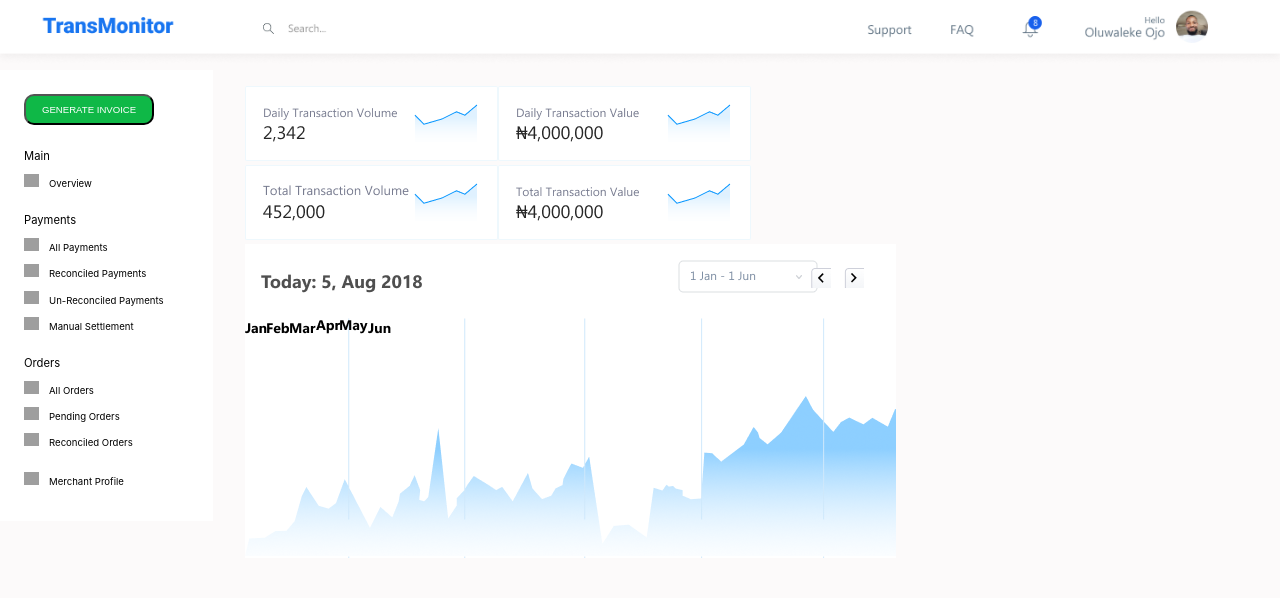
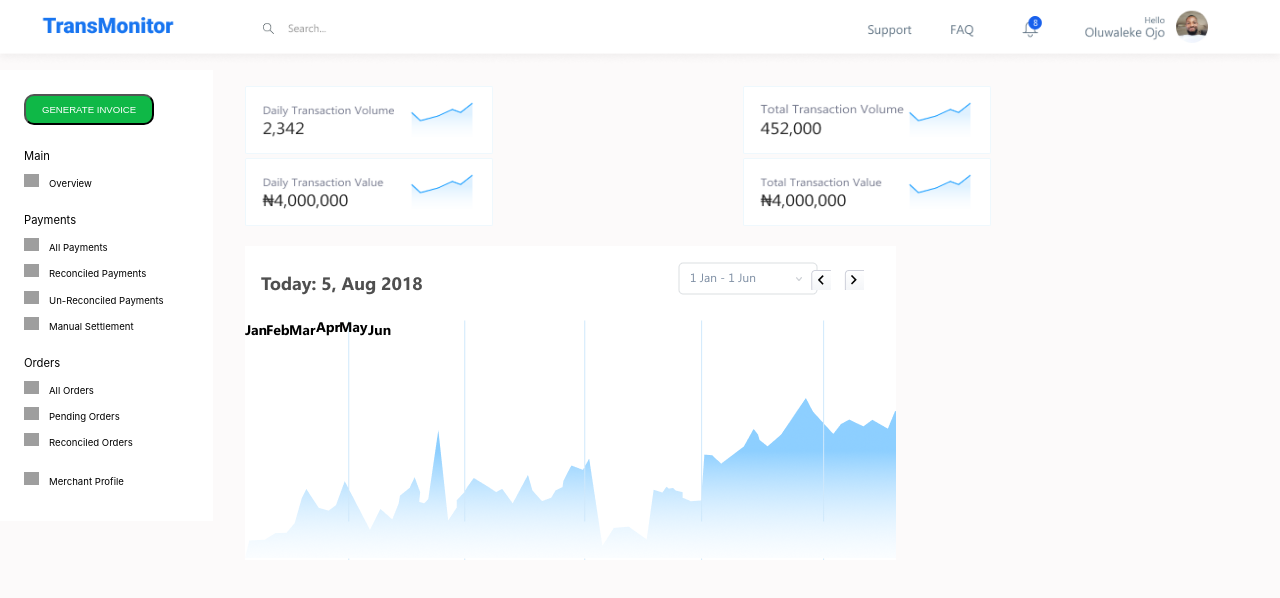
Before and after one commit to kayodefad/vela-frontend-test, a React (Create React App) app: page / in a window 1280 px wide. Shown: the top 598 px of the page. Built offline with nearby package versions, Linux system fonts and the light colour scheme; grey boxes are pictures that could not be loaded.

Commit message:
Work continues

```diff
--- /dev/null
+++ b/src/components/MainFirstRow.css
@@ -0,0 +1,14 @@
+.MainFirstRow {
+  display: flex;
+  flex: 1;
+  margin-bottom: 1rem;
+}
+
+.MainFirstRow img {
+  width: 248px;
+  height: 68px;
+}
+
+.MainFirstRow .value {
+  margin-right: 25px;
+}
--- a/src/components/MainFirstRow.js
+++ b/src/components/MainFirstRow.js
@@ -3,16 +3,17 @@ import dailytransactionvol from '../images/BodyFirstLayer/dailytransactionvol.pn
 import DailyTransactionValue from '../images/BodyFirstLayer/DailyTransactionValue.png'
 import TotalTransVol from '../images/BodyFirstLayer/TotalTransVol.png'
 import TotalTransVal from '../images/BodyFirstLayer/TotalTransVal.png'
+import './MainFirstRow.css'
 
 const MainFirstRow = () => {
   return (
     <div className="MainFirstRow">
       <div className="value">
-        <img src={dailytransactionvol} alt={dailytransactionvol} />
+        <img style={{marginRight:'5px'}} src={dailytransactionvol} alt={dailytransactionvol} />
         <img src={DailyTransactionValue} alt={DailyTransactionValue} />
       </div>
       <div className="volume">
-        <img src={TotalTransVol} alt={TotalTransVol} />
+        <img style={{marginRight:'5px'}} src={TotalTransVol} alt={TotalTransVol} />
         <img src={TotalTransVal} alt={TotalTransVal} />
       </div>
     </div>
```
Also changed, not shown: src/components/SideBarItems.js (deleted, +0 -12 lines).
